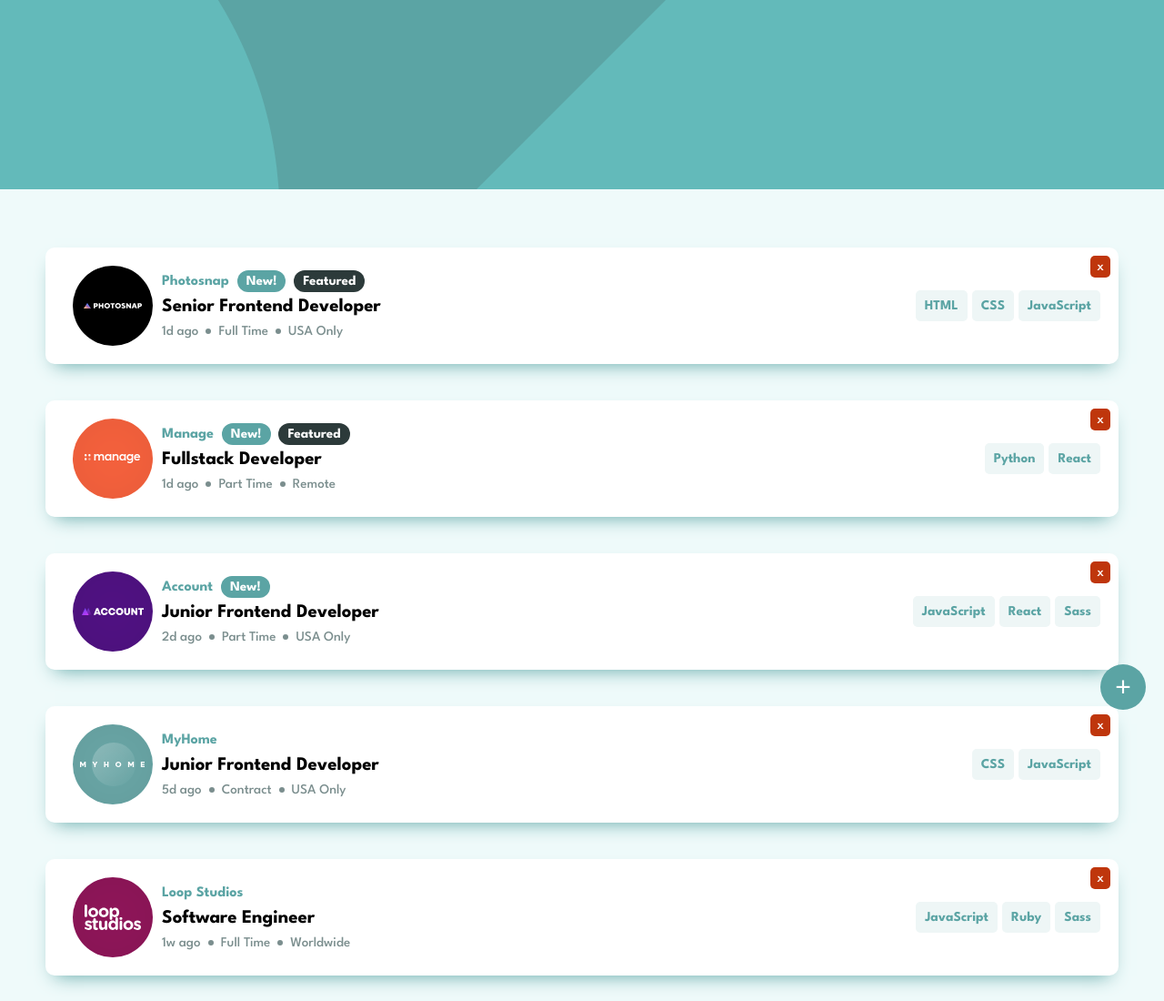
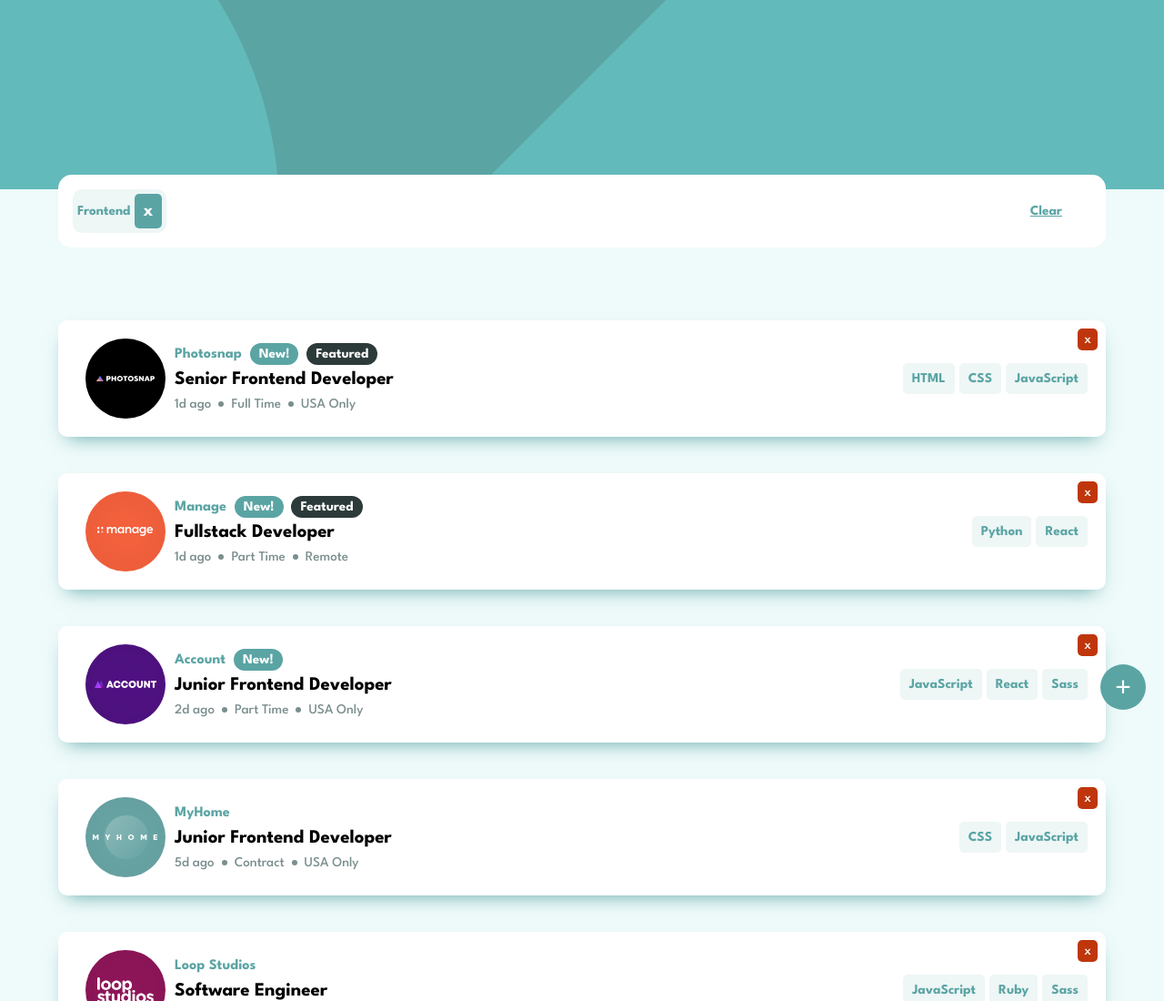
Before and after one commit to syednouman72/Job-Lister, a website built with Parcel: page index.html in a window 1280 px wide. Shown: the top 1100 px of the page at 91% size. Built offline with nearby package versions, Linux system fonts and the light colour scheme; files whose address does not match are found by name.

Commit message:
made filters UI

```diff
--- a/css/main.css
+++ b/css/main.css
@@ -35,7 +35,7 @@
 main{
     background-color: var(--background-cyan);
     min-height: calc(100vh - 13rem);
-    padding: 4rem 0;
+    padding: 4rem;
 }
 
 .inline-block {
@@ -76,9 +76,9 @@
 
 /*!-------------------------------------------CARD-------------------------------------------*/
 
-.listingCards {
+/* .listingCards {
     padding: 0 50px;
-}
+} */
 
 .job {
     display: flex;
@@ -173,7 +173,6 @@
     justify-content: space-between;
     align-items: center;
     padding: 10px;
-    /* margin-bottom: 50px; */
     border-radius: 5px;
     background-color: var(--filter-cyan);
     transition: all 0.3s ease-in-out;
@@ -189,12 +188,12 @@
 
 @media screen and (max-width: 768px){
     main {
-        padding: 2rem 0;
+        padding: 2rem;
     }
 
-    .listingCards {
+    /* .listingCards {
         padding: 0 25px;
-    }
+    } */
 
     .job {
         flex-direction: column;
@@ -246,3 +245,71 @@
 }
 
 /*!-------------------------------------------ADD JOB ENDS-------------------------------------------*/
+
+/*!-------------------------------------------FILTERS-------------------------------------------*/
+
+/* .filters {
+    display: flex;
+    justify-content: space-between;
+    align-items: center;
+    padding: 10px;
+    margin-bottom: 50px;
+    border-radius: 5px;
+    background-color: var(--filter-cyan);
+    transition: all 0.3s ease-in-out;
+    color: var(--dark-cyan);
+    font-weight: 700;
+} */
+
+.filtersContainer {
+    padding: 1rem 3rem 1rem 1rem;
+    background-color: #fff;
+    border-radius: 15px;
+    margin-top: -5rem;
+    margin-bottom: 5rem;
+    display: flex;
+    gap: 10px;
+    flex-wrap: wrap;
+    align-items: center;
+  }
+
+  .jobFilter {
+    margin: 0;
+    cursor: default;
+    display: flex;
+    align-items: center;
+    gap: 4px;
+    background-color: var(--filter-cyan);
+    padding: 5px;
+    border-radius: 10px;
+    color: var(--dark-cyan);
+    font-weight: 700;
+  }
+
+  .jobFilter__delete {
+    height: 100%;
+    width: 100%;
+    font-size: 20px;
+    background-color: var(--dark-cyan);
+    color: white;
+    padding: 10px;
+    border-radius: 5px;
+    cursor: pointer;
+    transition: background-color 0.3s ease-in-out;
+  }
+
+  .jobFilter__delete:hover {
+    background-color: var(--darker-cyan);
+  }
+
+  .clearFilters {
+    /*underline*/
+    text-decoration: underline;
+    color: var(--dark-cyan);
+    font-weight: 700;
+    cursor: pointer;
+    margin-left: auto;
+  }
+
+
+/*!-------------------------------------------FILTERS END-------------------------------------------*/
--- a/index.html
+++ b/index.html
@@ -15,9 +15,12 @@
 <main>
   <section class="main">
     <div class="filtersContainer">
-      <div class="filters">
+        <div class="jobFilter">
+          <p class="jobFilter__text">Frontend</p>
+          <div class="jobFilter__delete">x</div>
+        </div>
 
-      </div>
+        <p class="clearFilters">Clear</p>
     </div>
     <div class="listingCards">
       <!-- <div class="job">
```
